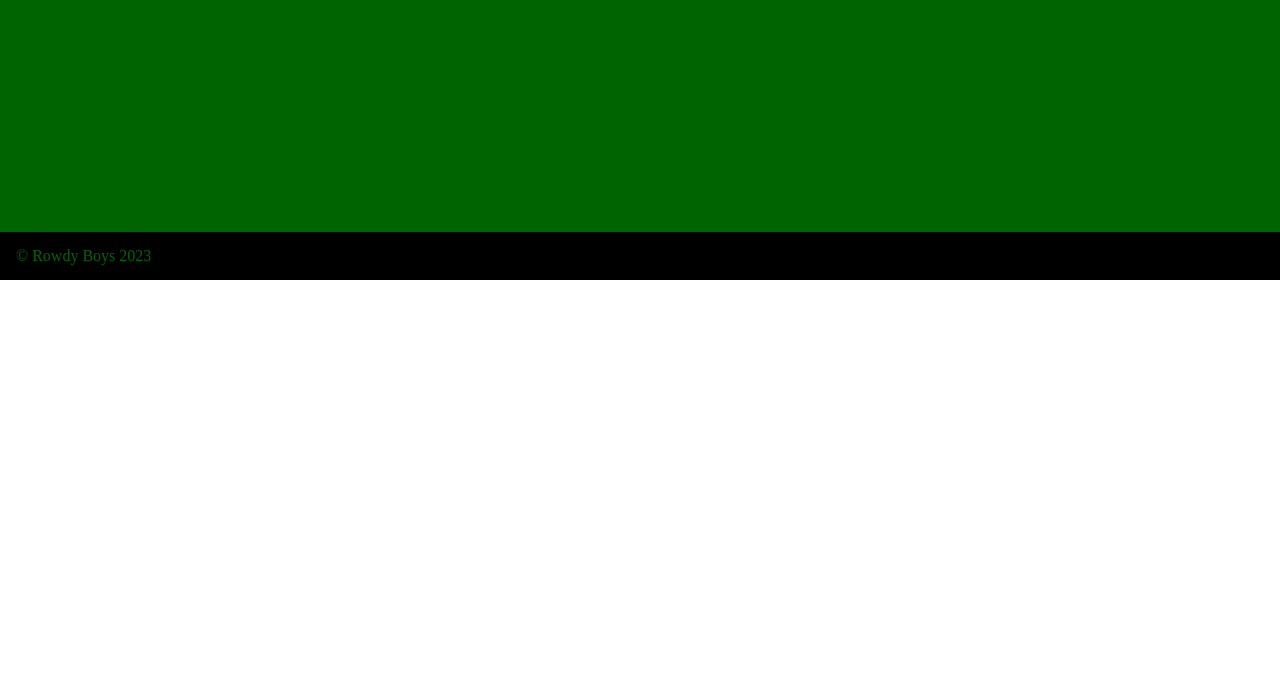
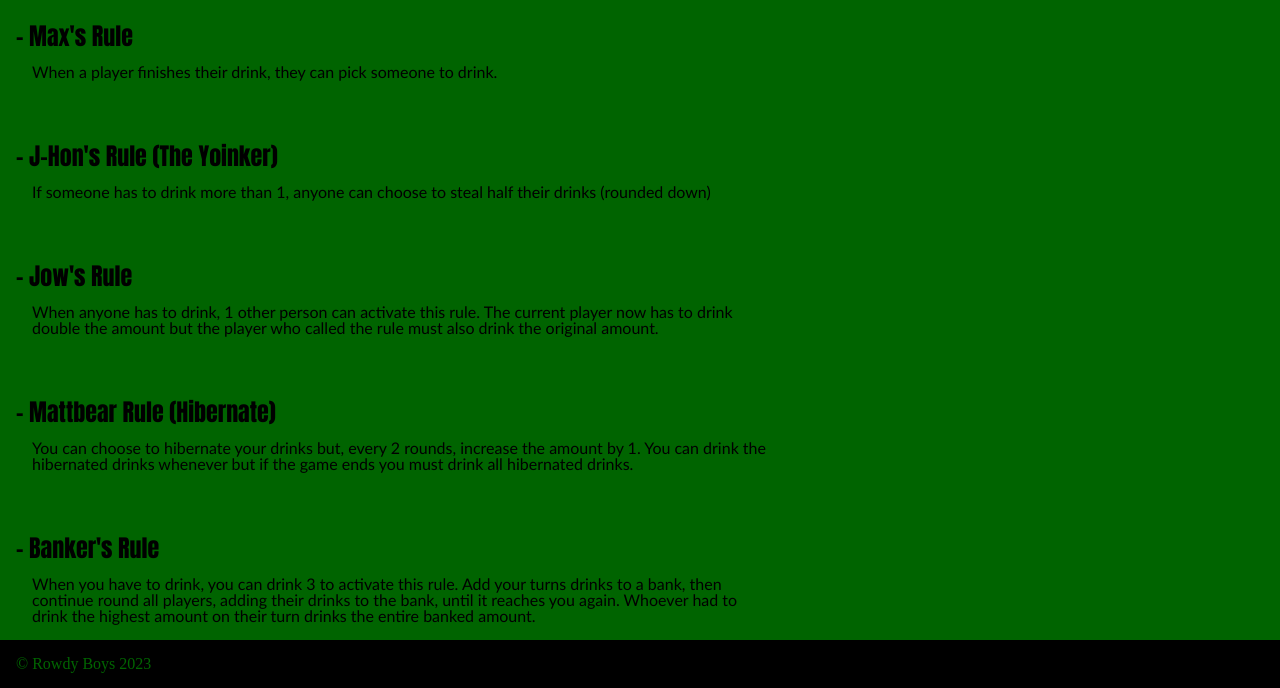
Before and after one commit to jow76/rowdy-cards-demo, a plain HTML site: page index.html in a window 1280 px wide. Shown: the part 712-1400 px from the top of the page. Before the commit the page ends 992 px from the top, so only its background shows below. Drawn offline with Linux system fonts and the light colour scheme.

Commit message:
Added example custom rules

```diff
--- a/index.html
+++ b/index.html
@@ -4,6 +4,7 @@
     <meta charset="UTF-8">
     <meta name="viewport" content="width=device-width, initial-scale=1.0">
     <title>Rowdy Cards</title>
+    <meta name = "description" content = "Draw cards and drink up!">
     <link rel="stylesheet" href="reset.css">
     <link rel="stylesheet" href="style.css">
     <link rel="icon" type="image/x-icon" href="images/disco-cabbit.gif">
@@ -24,6 +25,29 @@
             <p id="drawn">Cards drawn:</p>
             <p id="graveyardCount"></p>
         </div>
+        <section id="rules">
+            <h3>Example Custom Rules:</h3>
+            <div>
+                <h4>- Max's Rule</h4>
+                <p>When a player finishes their drink, they can pick someone to drink.</p>
+            </div>
+            <div>
+                <h4>- J-Hon's Rule (The Yoinker)</h4>
+                <p>If someone has to drink more than 1, anyone can choose to steal half their drinks (rounded down)</p>
+            </div>
+            <div>
+                <h4>- Jow's Rule</h4>
+                <p>When anyone has to drink, 1 other person can activate this rule. The current player now has to drink double the amount but the player who called the rule must also drink the original amount.</p>
+            </div>
+            <div>
+                <h4>- Mattbear Rule (Hibernate)</h4>
+                <p>You can choose to hibernate your drinks but, every 2 rounds, increase the amount by 1. You can drink the hibernated drinks whenever but if the game ends you must drink all hibernated drinks.</p>
+            </div>
+            <div>
+                <h4>- Banker's Rule</h4>
+                <p>When you have to drink, you can drink 3 to activate this rule. Add your turns drinks to a bank, then continue round all players, adding their drinks to the bank, until it reaches you again. Whoever had to drink the highest amount on their turn drinks the entire banked amount.</p>
+            </div>
+        </section>
     </main>
     <footer>
         <p>&#169 Rowdy Boys 2023</p>
--- a/style.css
+++ b/style.css
@@ -21,6 +21,7 @@ h1{
 }
 
 h3{
+    font-family: Impact, Haettenschweiler, 'Arial Narrow Bold', sans-serif;
     display: flex;
     justify-content: center;
     font-size: 2rem;
@@ -49,7 +50,7 @@ h3{
 }
 
 main{
-    height: 100vh;
+    height: 100%;
     background-color: darkgreen;
 }
 
@@ -123,3 +124,30 @@ section img{
     margin: 0;
     cursor: pointer;
 }
+
+#rules{
+    display: inline;
+    text-align: left;
+    background-color: rgb(0, 54, 0);
+    max-width: 100vb;
+}
+
+#rules div{
+    display: block;
+
+}
+
+#rules h4{
+    margin: 0 1rem;
+    font-size: 1.5rem;
+    font-family: Impact, Haettenschweiler, 'Arial Narrow Bold', sans-serif;
+    width:100vb;
+}
+
+#rules p{
+    width:100vb;
+    font-family: 'Trebuchet MS', 'Lucida Sans Unicode', 'Lucida Grande', 'Lucida Sans', Arial, sans-serif;
+    background-color: transparent;
+    color:black;
+    font-size: 1rem;
+}
```
